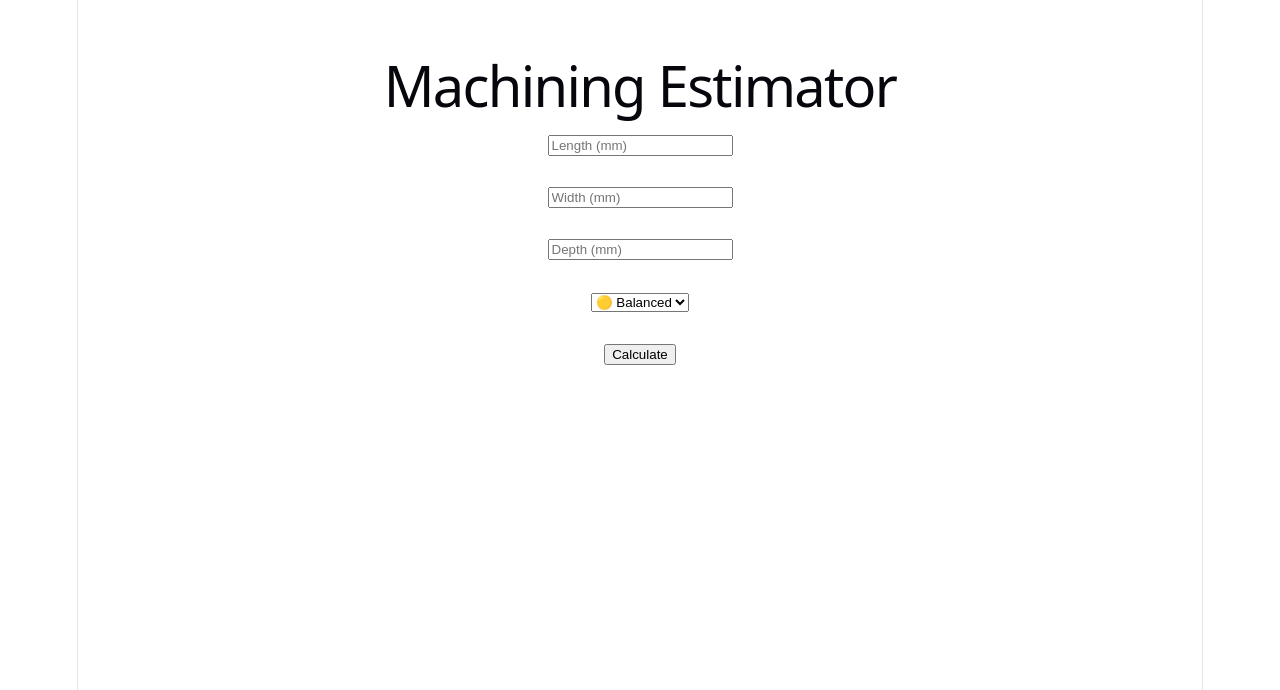
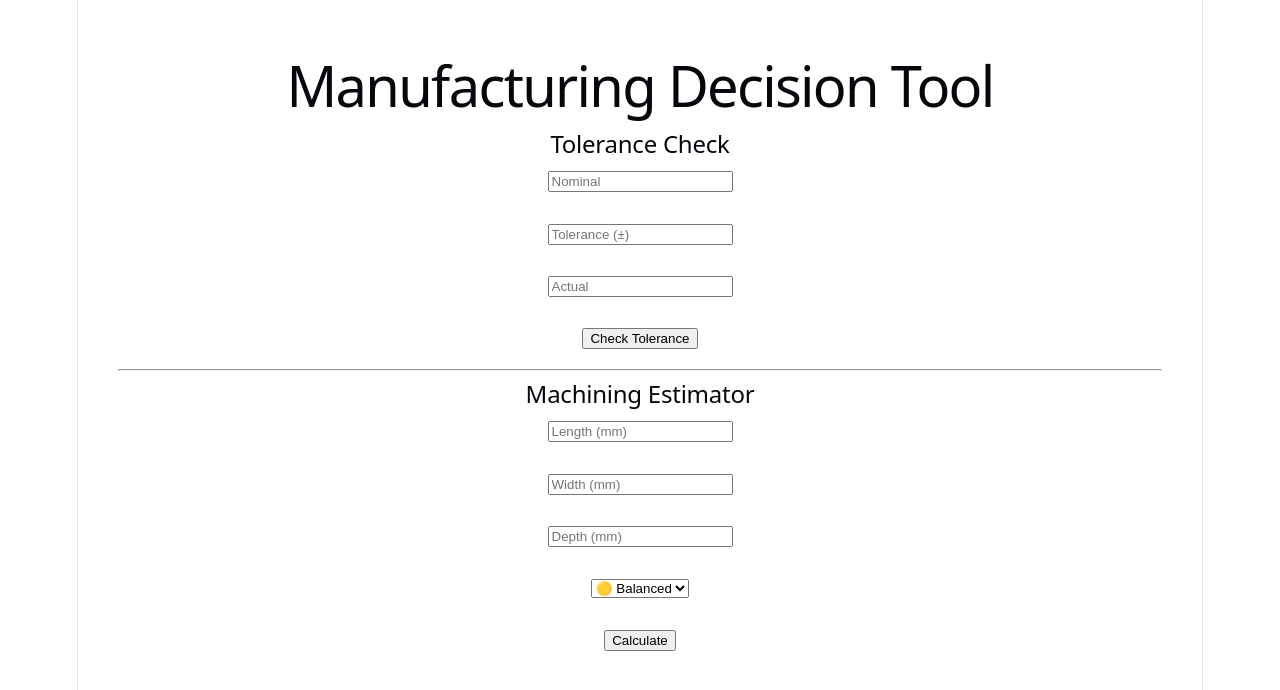
Before and after one commit to serifsumer-coder/tolerance-app, a React (Vite) app: page / in a window 1280 px wide. Shown: the top 690 px of the page. Built offline with nearby package versions, Linux system fonts and the light colour scheme.

Commit message:
integrated tolerance + machining modules

```diff
--- a/src/App.jsx
+++ b/src/App.jsx
@@ -1,47 +1,67 @@
 import { useState } from "react";
 
 export default function App() {
+  // TOLERANCE STATE
+  const [nominal, setNominal] = useState("");
+  const [tol, setTol] = useState("");
+  const [actual, setActual] = useState("");
+  const [tolResult, setTolResult] = useState("");
+
+  // MACHINING STATE
   const [length, setLength] = useState("");
   const [width, setWidth] = useState("");
   const [depth, setDepth] = useState("");
   const [quality, setQuality] = useState("balanced");
-  const [result, setResult] = useState("");
+  const [machResult, setMachResult] = useState("");
 
   const qualitySettings = {
-    high: {
-      feed: 2000,
-      rpm: 8000,
-      label: "🟢 Premium Finish (Rz ~3 μm)"
-    },
-    balanced: {
-      feed: 3000,
-      rpm: 7000,
-      label: "🟡 Balanced (Rz ~10 μm)"
-    },
-    cost: {
-      feed: 4500,
-      rpm: 5500,
-      label: "🔴 Cost Optimized (Rz ~25 μm)"
+    high: { feed: 2000, rpm: 8000, label: "🟢 Premium Finish (Rz ~3 μm)" },
+    balanced: { feed: 3000, rpm: 7000, label: "🟡 Balanced (Rz ~10 μm)" },
+    cost: { feed: 4500, rpm: 5500, label: "🔴 Cost Optimized (Rz ~25 μm)" }
+  };
+
+  // TOLERANCE LOGIC
+  const handleTolerance = () => {
+    const n = Number(nominal);
+    const t = Number(tol);
+    const a = Number(actual);
+
+    if (!n || !t || !a) {
+      setTolResult("❗ Fill all fields");
+      return;
+    }
+
+    const min = n - t;
+    const max = n + t;
+
+    if (a >= min && a <= max) {
+      if (t < n * 0.01) {
+        setTolResult("⚠️ Within tolerance but very tight → high cost risk");
+      } else {
+        setTolResult("✅ Within tolerance → OK");
+      }
+    } else {
+      setTolResult("❌ Out of tolerance → reject or rework needed");
     }
   };
 
-  const handleCheck = () => {
+  // MACHINING LOGIC
+  const handleMachining = () => {
     const L = Number(length);
     const W = Number(width);
     const D = Number(depth);
 
     if (!L || !W || !D) {
-      setResult("❗ Please fill all fields");
+      setMachResult("❗ Fill all fields");
       return;
     }
 
     const { feed, rpm, label } = qualitySettings[quality];
 
-    // Basit ama mantıklı model (şimdilik)
     const minutes = (L * W * D) / feed / 100;
     const hours = minutes / 60;
 
-    setResult(
+    setMachResult(
       `${label}
 
 ⏱ Time: ${hours.toFixed(2)} h
@@ -52,7 +72,42 @@ export default function App() {
 
   return (
     <div style={{ padding: "40px", textAlign: "center" }}>
-      <h1>Machining Estimator</h1>
+      <h1>Manufacturing Decision Tool</h1>
+
+      {/* TOLERANCE BLOCK */}
+      <h2>Tolerance Check</h2>
+
+      <input
+        placeholder="Nominal"
+        value={nominal}
+        onChange={(e) => setNominal(e.target.value)}
+      />
+      <br /><br />
+
+      <input
+        placeholder="Tolerance (±)"
+        value={tol}
+        onChange={(e) => setTol(e.target.value)}
+      />
+      <br /><br />
+
+      <input
+        placeholder="Actual"
+        value={actual}
+        onChange={(e) => setActual(e.target.value)}
+      />
+      <br /><br />
+
+      <button onClick={handleTolerance}>Check Tolerance</button>
+
+      <div style={{ margin: "20px", whiteSpace: "pre-line" }}>
+        {tolResult}
+      </div>
+
+      <hr />
+
+      {/* MACHINING BLOCK */}
+      <h2>Machining Estimator</h2>
 
       <input
         placeholder="Length (mm)"
@@ -75,10 +130,7 @@ export default function App() {
       />
       <br /><br />
 
-      <select
-        value={quality}
-        onChange={(e) => setQuality(e.target.value)}
-      >
+      <select value={quality} onChange={(e) => setQuality(e.target.value)}>
         <option value="high">🟢 Premium</option>
         <option value="balanced">🟡 Balanced</option>
         <option value="cost">🔴 Cost</option>
@@ -86,10 +138,10 @@ export default function App() {
 
       <br /><br />
 
-      <button onClick={handleCheck}>Calculate</button>
+      <button onClick={handleMachining}>Calculate</button>
 
       <div style={{ marginTop: "20px", whiteSpace: "pre-line" }}>
-        {result}
+        {machResult}
       </div>
     </div>
   );
```
